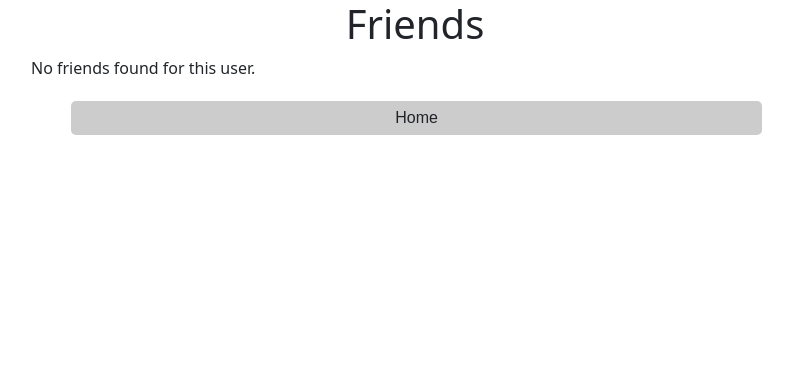
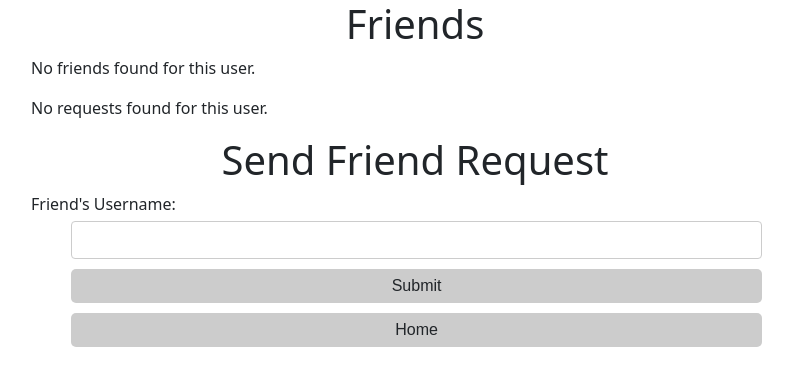
Before and after one commit to david-bieger/DatabaseSystemsFinal, a PHP site: page /cs4750/friends.php in a window 1280 px wide. Shown: the top 386 px of the page, without its empty margins (225-1018 px from the left). Run offline with PHP 8.4, Linux system fonts and the light colour scheme; data comes from the database, SQL or seed files in the repository; tables that the repository leaves empty hold one stand-in row (values such as "Sample post").

Commit message:
made friend requests display properly. Made the form for submitting a friend request but it doesn't work yet.

```diff
--- a/friends.php
+++ b/friends.php
@@ -19,15 +19,6 @@ if ($_SERVER["REQUEST_METHOD"] == "POST") {
   }
 }
 
-// //Check if a delete request is made
-// if ($_SERVER["REQUEST_METHOD"] == "POST") {
-//     $user_id2 = $_POST['user_id2'];
-//     $query = "DELETE FROM friends WHERE user_id1 = $username AND user_id2 = :user_id2";
-//     $statement = $db->prepare($query);
-//     $statement->bindValue(':set_number', $set_number);
-//     $statement->execute();
-// }
-
 $query = "SELECT * FROM (friends JOIN Users ON friends.user_id2 = Users.user_id) WHERE user_id1 = :user_id1";
 
 $statement = $db->prepare($query);
@@ -36,7 +27,42 @@ $statement->execute();
 $friends = $statement->fetchAll(PDO::FETCH_ASSOC);
 $statement->closeCursor();
 
+$query2 = "SELECT * FROM (friends JOIN Users ON friends.user_id1 = Users.user_id) WHERE user_id2 = :user_id2";
+
+$statement2 = $db->prepare($query2);
+$statement2->bindValue(':user_id2', $username);
+$statement2->execute();
+$friends2 = $statement2->fetchAll(PDO::FETCH_ASSOC);
+$statement2->closeCursor();
+
+$query_requests = "SELECT * FROM friend_requests WHERE user_id2 = :user_id2";
+
+$statement3 = $db->prepare($query_requests);
+$statement3->bindValue(':user_id2', $username);
+$statement3->execute();
+$requests = $statement3->fetchAll(PDO::FETCH_ASSOC);
+$statement3->closeCursor();
+
+function addRequest($user_id1, $user_id2) {
+    global $db;
+    $query = 'INSERT INTO friend_requests (user_id1, user_id2)
+    VALUES
+    (:user_id1, :user_id2)';
+    $statement = $db->prepare($query);
+    $statement->bindValue(':user_id1', $username);
+    $statement->bindValue(':user_id2', $user_id2);
+    $statement->execute();
+    $statement->closeCursor();
+}
+
 if ($_SERVER["REQUEST_METHOD"] == "POST") {
+
+    if (!empty($_POST['Submit'])) {
+        $username = $_POST['username'];
+        $user_id2 = $_POST["request_id"];
+        addRequest($username, $user_id2);
+    }
+
     if (!empty($_POST['Home'])) {
         $username = $_POST['username'];
         header("Location: http://localhost/cs4750/DatabaseSystemsFinal/home.php?username=$username");
@@ -58,7 +84,7 @@ if ($_SERVER["REQUEST_METHOD"] == "POST") {
 <body>
   <div>
     <h1>Friends</h1>
-    <?php if (count($friends) > 0): ?>
+    <?php if ((count($friends) + count($friends2)) > 0): ?>
     <table class="table">
       <thead>
         <tr>
@@ -79,16 +105,53 @@ if ($_SERVER["REQUEST_METHOD"] == "POST") {
           </td>
         </tr>
         <?php endforeach; ?>
+        <?php foreach ($friends2 as $friend2): ?>
+        <tr>
+          <td><?php echo $friend2['user_id1']; ?></td>
+          <td><?php echo $friend2['squat_max']; ?></td>
+          <td><?php echo $friend2['bench_max']; ?></td>
+          <td><?php echo $friend2['dl_max']; ?></td>
+          <td>
+          </td>
+        </tr>
+        <?php endforeach; ?>
       </tbody>
     </table>
     <?php else: ?>
     <p>No friends found for this user.</p>
     <?php endif; ?>
+    <?php if (count($requests) > 0): ?>
+    <h1>Incoming Friend Requests</h1>
+    <table class="table">
+      <thead>
+        <tr>
+          <th></th>
+        </tr>
+      </thead>
+      <tbody>
+        <?php foreach ($requests as $request): ?>
+        <tr>
+          <td><?php echo $request['user_id1']; ?></td>
+          <td>
+          </td>
+        </tr>
+        <?php endforeach; ?>
+      </tbody>
+    </table>
+    <?php else: ?>
+    <p>No requests found for this user.</p>
+    <?php endif; ?>
+    <h1>Send Friend Request</h1>
+    <form id="sendRequestForm" action="friends.php" method="post">
+      Friend's Username: <input type="text" name="request_id" required /> <br/>
+      <input type="submit" name="Submit" value="Submit" class="btn" />
+    </form>
     <form id="home" action="http://localhost/cs4750/DatabaseSystemsFinal/home.php" method="get">
         <!-- Pass the username as a query parameter -->
         <input type="hidden" name="username" value="<?php echo $username; ?>" />
         <input type="submit" value="Home" class="btn" />
     </form>
+
     </div>
 
 <script src="https://cdn.jsdelivr.net/npm/bootstrap@5.1.3/dist/js/bootstrap.bundle.min.js" integrity="sha384-ka7Sk0Gln4gmtz2MlQnikT1wXgYsOg+OMhuP+IlRH9sENBO0LRn5q+8nbTov4+1p" crossorigin="anonymous"></script>
```
